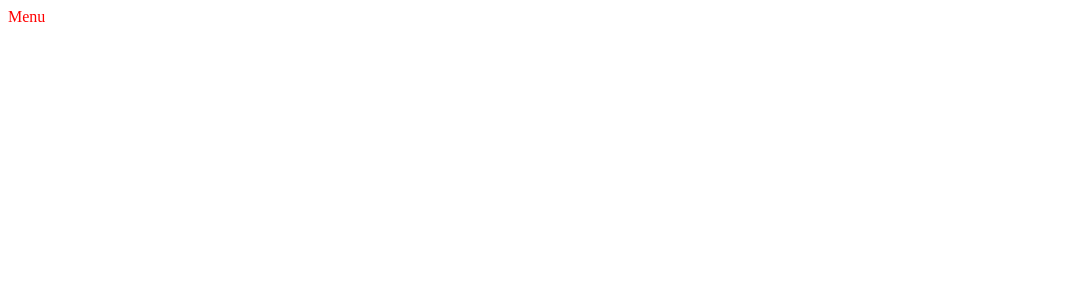
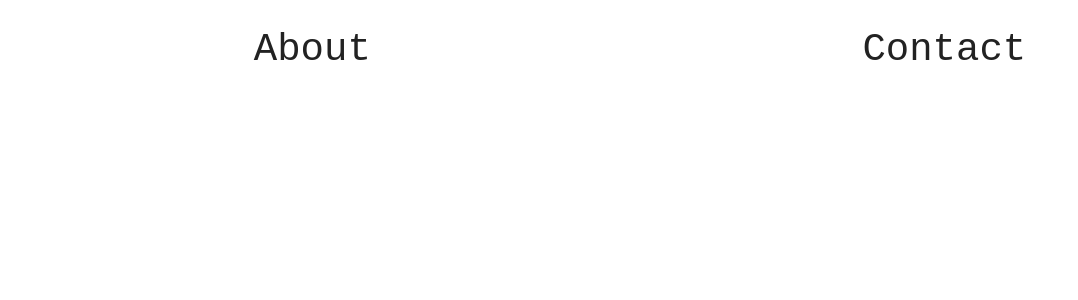
Before and after one commit to Lanruoj/Cat-Images, a React (Create React App) app: page / in a window 1280 px wide. Shown: the top 300 px of the page, without its empty margins (0-1078 px from the left). Built offline with nearby package versions, Linux system fonts and the light colour scheme.

Commit message:
Basic text links

```diff
--- a/src/components/Header.jsx
+++ b/src/components/Header.jsx
@@ -2,17 +2,29 @@ import React from "react";
 import styled from "styled-components";
 
 const NavLink = styled.a`
-    color: red;
-    :visited {
-        color: red;
+    :visited,
+    :link {
+        margin: 0.5em;
+        font-size: 3em;
+        text-decoration: none;
+        font-family: monospace;
+        color: #222222;
     }
+`;
+
+const NavContainer = styled.nav`
+    display: flex;
+    flex-direction: row;
+    justify-content: space-around;
+    align-items: center;
 `;
 
 function Header(props) {
     return (
-        <nav>
-            <NavLink>Menu</NavLink>
-        </nav>
+        <NavContainer>
+            <NavLink href="#">About</NavLink>
+            <NavLink href="#">Contact</NavLink>
+        </NavContainer>
     );
 }
 
```
